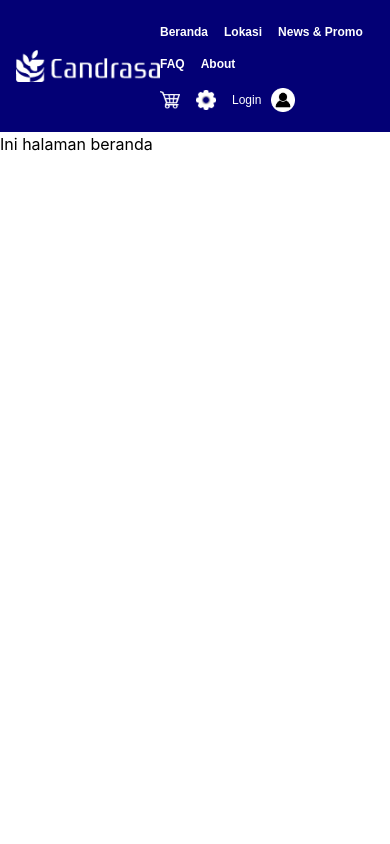
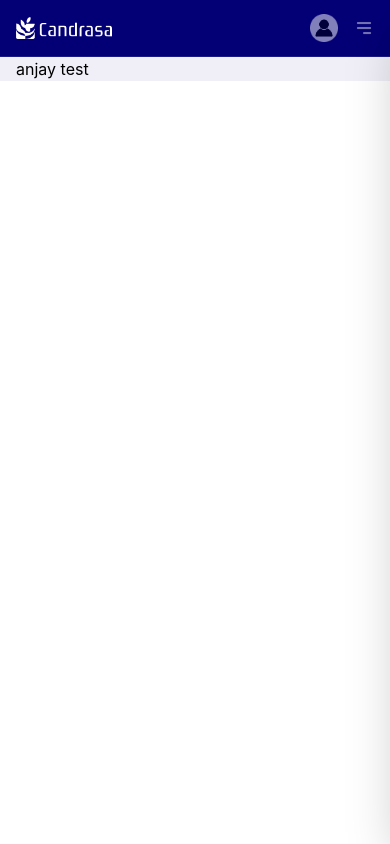
Before and after one commit to MetamorphosisDev/candrasa-bakery-ecommerce, a React (Vite) app: page / in a window 390 px wide. Built offline with nearby package versions, Linux system fonts and the light colour scheme.

Commit message:
Beautify the UI of the Navbar and add responsiveness to the navbar

```diff
--- a/src/App.tsx
+++ b/src/App.tsx
@@ -5,6 +5,7 @@ import Lokasi from "./pages/lokasi";
 import NewsAndPromo from "./pages/newsandpromo";
 import FAQCustomer from "./pages/faqcustomer";
 import About from "./pages/about";
+import Login from "./pages/login_user"
 
 
 function App() {
@@ -17,6 +18,7 @@ function App() {
         <Route path="/newsandpromo" element={<NewsAndPromo />} />
         <Route path="/faq" element={<FAQCustomer />} />
         <Route path="/about" element={<About />} />
+        <Route path="/login_user" element={<Login />}></Route>
       </Routes>
     </BrowserRouter>
   );
--- a/src/Components/Navbar.tsx
+++ b/src/Components/Navbar.tsx
@@ -1,54 +1,300 @@
-import { Link } from "react-router-dom";
+import { Link, useLocation } from 'react-router-dom';
+import { useState, useEffect } from 'react';
 
-function Menu({ label, href }: { label: string; href: string }) {
+// NOTE AJA:
+    // Responsive:
+    // sm	  >640px	  Small         → tablet / landscape hp kecil
+    // md	  >768px	  Medium        → tablet besar / laptop mini
+    // lg	  >1024px	  Large         → laptop / desktop
+    // xl	  >1280px	  Extra large   → desktop besar
+    // 2xl	>1536px	  Very large    → layar ultra-wide
+
+/* NOTE:: Kode Search bar - To Navbar */
+function Searchbar() {
+  return (
+    <div className="searchbar">
+      <form className="relative w-full md:w-64 lg:w-80">
+        <input
+          type="text"
+          placeholder="Search products..."
+          className="w-full rounded-full bg-white/10 backdrop-blur-md border border-white/20 px-4 py-2 pl-10 text-sm
+              text-white placeholder-white/50 focus:outline-none focus:ring-2 focus:ring-white/40 focus:bg-white/20 transition-all duration-300"
+        />
+        <svg
+          xmlns="http://www.w3.org/2000/svg"
+          viewBox="0 0 24 24"
+          stroke="currentColor"
+          strokeWidth="2"
+          fill="none"
+          className="absolute left-3 top-1/2 -translate-y-1/2 w-4 h-4 text-white/50"
+        >
+          <path
+            strokeLinecap="round"
+            strokeLinejoin="round"
+            d="m21 21-3.5-3.5M17 10a7 7 0 1 1-14 0 7 7 0 0 1 14 0Z"
+          />
+        </svg>
+      </form>
+    </div>
+  );
+}
+
+/* NOTE:: Kode Komponen Menu - To Navbar */
+function Menu({
+  label,
+  href,
+  onClick,
+}: {
+  label: string;
+  href: string;
+  onClick?: () => void;
+}) {
+  const location = useLocation();
+  const isActive = location.pathname === href;
+
   return (
     <li>
       <Link
         to={href}
-        className="group relative inline-block transition-transform duration-200 ease-in-out hover:scale-105"
+        onClick={onClick}
+        className={`group relative inline-block text-[11px] font-medium tracking-widest uppercase transition-all duration-200 ease-in-out hover:scale-105 ${
+          isActive ? 'text-white' : 'text-white/60 hover:text-white'
+        }`}
       >
         {label}
-        <span className="absolute left-0 -bottom-1 h-0.5 w-full scale-x-0 origin-center bg-white transition-transform duration-200 ease-out group-hover:scale-x-100" />
+        <span
+          className={`absolute left-1/2 -translate-x-1/2 -bottom-1 h-px bg-white transition-all duration-300 ease-out ${
+            isActive ? 'w-3' : 'w-0 group-hover:w-3'
+          }`}
+        />
       </Link>
     </li>
   );
 }
 
-function IconNavbar({ href, imgsrc, alt }: { href: string; imgsrc: string; alt: string }) {
+/* NOTE:: Kode Icon Navbar */
+function IconNavbar({
+  href,
+  imgsrc,
+  alt,
+}: {
+  href: string;
+  imgsrc: string;
+  alt: string;
+}) {
   return (
-    <a href={href} className="inline-block transition-transform duration-300 ease-in-out hover:scale-110">
-      <img src={imgsrc} alt={alt} className="w-5" />
+    <a
+      href={href}
+      className="inline-block opacity-50 hover:opacity-100 transition-opacity duration-200"
+    >
+      <img src={imgsrc} alt={alt} className="w-4" />
     </a>
   );
 }
 
+/* NOTE:: Hamburger Button */
+function HamburgerButton({ onClick }: { onClick: () => void }) {
+  return (
+    <button
+      onClick={onClick}
+      className="opacity-50 hover:opacity-100 transition-opacity duration-200 focus:outline-none"
+      aria-label="Toggle menu"
+    >
+      <img src="/Icon/HamburgerIcon.png" alt="Menu" className="w-5 hover:w-6 transition-all duration-200 ease-in-out" />
+    </button>
+  );
+}
+
+/* NOTE:: Mobile Drawer Menu */
+function MobileMenu({ isOpen, onClose }: { isOpen: boolean; onClose: () => void }) {
+  return (
+    <>
+      {/* Backdrop */}
+      <div
+        onClick={onClose}
+        className={`fixed inset-0 bg-black/50 backdrop-blur-sm z-40 transition-opacity duration-300 lg:hidden ${
+          isOpen ? 'opacity-100 pointer-events-auto' : 'opacity-0 pointer-events-none'
+        }`}
+      />
+
+      {/* Drawer */}
+      <div
+        className={`fixed top-0 right-0 h-full w-72 bg-blue-dark z-50 flex flex-col transition-transform duration-300 ease-in-out lg:hidden shadow-2xl ${
+          isOpen ? 'translate-x-0' : 'translate-x-full'
+        }`}
+      >
+        {/* Drawer Header */}
+        <div className="flex items-center justify-between px-6 py-4 border-b border-white/10">
+          <img
+            src="/Images/Logo/logo-web-full.png"
+            alt="logocandrasa"
+            className="w-28"
+          />
+          <button
+            onClick={onClose}
+            className="text-white/60 hover:text-white transition-colors duration-200"
+            aria-label="Close menu"
+          >
+            <svg
+              viewBox="0 0 24 24"
+              stroke="currentColor"
+              strokeWidth="2"
+              fill="none"
+              className="w-5 h-5"
+            >
+              <path
+                strokeLinecap="round"
+                strokeLinejoin="round"
+                d="M6 18L18 6M6 6l12 12"
+              />
+            </svg>
+          </button>
+        </div>
+
+        {/* Search in Drawer */}
+        <div className="px-6 py-4 border-b border-white/10">
+          <Searchbar />
+        </div>
+
+        {/* Navigation Links */}
+        <nav className="flex-1 overflow-y-auto px-6 py-6">
+          <ul className="flex flex-col gap-5">
+            <Menu label="Beranda" href="/" onClick={onClose} />
+            <Menu label="Lokasi" href="/lokasi" onClick={onClose} />
+            <Menu label="News & Promo" href="/newsandpromo" onClick={onClose} />
+            <div className="h-px bg-white/10 my-1" />
+            <Menu label="FAQ" href="/faq" onClick={onClose} />
+            <Menu label="About" href="/about" onClick={onClose} />
+          </ul>
+        </nav>
+
+        {/* Bottom Actions */}
+        <div className="px-6 py-5 border-t border-white/10">
+          <div className="flex items-center justify-between">
+            <div className="flex items-center gap-5">
+              <IconNavbar
+                href="https/"
+                imgsrc="/Icon/IconBelanja.png"
+                alt="Belanja"
+              />
+              <IconNavbar
+                href="https/"
+                imgsrc="/Icon/IconSettings.png"
+                alt="Settings"
+              />
+            </div>
+            <Link
+              to="/login_user"
+              onClick={onClose}
+              className="flex items-center gap-2 text-[11px] font-medium tracking-widest uppercase text-white/60 hover:text-white transition-colors duration-200"
+            >
+              Login
+              <img
+                src="/Icon/IconLogin.png"
+                alt="Login"
+                className="w-5 opacity-60"
+              />
+            </Link>
+          </div>
+        </div>
+      </div>
+    </>
+  );
+}
+
+/* NOTE:: Kode Navbar */
 function Navbar() {
+  const [mobileOpen, setMobileOpen] = useState(false);
+
+  // Lock body scroll when drawer is open
+  useEffect(() => {
+    document.body.style.overflow = mobileOpen ? 'hidden' : '';
+    return () => {
+      document.body.style.overflow = '';
+    };
+  }, [mobileOpen]);
+
   return (
-    <div className="bg-blue-dark text-white py-4 font-poppins">
-      <div className="flex items-center justify-between px-4 md:px-8">
-        <div className="logo shrink-0">
-          <img src="/Images/Logo/logo-web-full.png" alt="logocandrasa" className="w-36 md:w-40" />
-        </div>
-        <div className="flex flex-wrap items-center gap-4 md:gap-6 pt-2">
-          <ul className="menu flex flex-wrap items-center gap-4 md:gap-6 text-xs font-bold">
+    <>
+      <div className="bg-blue-dark text-white font-poppins sticky top-0 z-30">
+        <div className="flex items-center justify-between px-4 sm:px-6 lg:px-8 py-3.5">
+
+          {/* Logo */}
+          <div className="shrink-0">
+            <img
+              src="/Images/Logo/logo-web-full.png"
+              alt="logocandrasa"
+              className="w-24 sm:w-28 lg:w-32"
+            />
+          </div>
+
+          {/* Searchbar - Hide */}
+          <div className="hidden lg:block">
+            <Searchbar />
+          </div>
+
+          <ul className="hidden lg:flex items-center gap-7">
             <Menu label="Beranda" href="/" />
             <Menu label="Lokasi" href="/lokasi" />
             <Menu label="News & Promo" href="/newsandpromo" />
-            <span className="bg-white w-px h-4 hidden md:block" />
+            <span className="bg-white/20 w-px h-3" />
             <Menu label="FAQ" href="/faq" />
             <Menu label="About" href="/about" />
           </ul>
-          <div className="Option flex items-center gap-4 md:gap-6 pb-1">
-            <IconNavbar href="https/" imgsrc="/Icon/IconBelanja.png" alt="Belanja" />
-            <IconNavbar href="https/" imgsrc="/Icon/IconSettings.png" alt="Settings" />
-          </div>
-          <div className="login flex items-center gap-2.5 pb-1 cursor-pointer transition-transform duration-300 ease-in-out hover:scale-105">
-            <p className="text-xs font-medium">Login</p>
-            <img src="/Icon/IconLogin.png" alt="Login" className="w-6 md:w-7" />
+
+          {/* Right Side */}
+          <div className="flex items-center gap-4 sm:gap-5">
+            {/* Icons - desktop only */}
+            <div className="hidden lg:flex items-center gap-5">
+              <IconNavbar
+                href="https/"
+                imgsrc="/Icon/IconBelanja.png"
+                alt="Belanja"
+              />
+              <IconNavbar
+                href="https/"
+                imgsrc="/Icon/IconSettings.png"
+                alt="Settings"
+              />
+            </div>
+
+            {/* Login - desktop only (full text version) */}
+            <div className="hidden lg:flex items-center gap-5">
+              <div className="w-px h-3 bg-white/20" />
+              <Link
+                to="/login_user"
+                className="flex items-center gap-2 text-[11px] font-medium tracking-widest uppercase text-white/60 hover:text-white transition-colors duration-200"
+              >
+                Login
+                <img
+                  src="/Icon/IconLogin.png"
+                  alt="Login"
+                  className="w-6 opacity-60"
+                />
+              </Link>
+            </div>
+
+            {/* Mobile/Tablet: Login icon + Hamburger */}
+            <div className="flex items-center gap-4 lg:hidden">
+              <Link
+                to="/login_user"
+                className="opacity-50 hover:opacity-100 transition-opacity duration-200"
+                aria-label="Login"
+              >
+                <img src="/Icon/IconLogin.png" alt="Login" className="w-7" />
+              </Link>
+              <HamburgerButton onClick={() => setMobileOpen(true)} />
+            </div>
           </div>
         </div>
+
+        {/* Bottom hairline */}
+        <div className="h-px bg-white/10" />
       </div>
-    </div>
+
+      {/* Mobile Drawer */}
+      <MobileMenu isOpen={mobileOpen} onClose={() => setMobileOpen(false)} />
+    </>
   );
 }
 
--- a/src/main.tsx
+++ b/src/main.tsx
@@ -2,6 +2,7 @@ import { StrictMode } from 'react';
 import { createRoot } from 'react-dom/client';
 import './index.css';
 import App from './App.tsx';
+
 
 createRoot(document.getElementById('root')!).render(
   <StrictMode>
--- a/src/pages/beranda.tsx
+++ b/src/pages/beranda.tsx
@@ -1,5 +1,10 @@
 function Beranda() {
-    return <div>Ini halaman beranda</div>;
+    return (
+        <div className="beranda-page">
+            <div className="beranda-page-top beranda-page-top bg-gray-light px-4 sm:px-6 lg:px-8">anjay test</div>
+            <div className="beranda-page-category-product"></div>
+        </div>
+    )
 }
 
 export default Beranda;
--- /dev/null
+++ b/src/pages/login_user.tsx
@@ -0,0 +1,7 @@
+
+
+function Login() {
+    return <div>HALAMAN YTTA</div>;
+}
+
+export default Login;
```
Also changed, not shown: src/Components/PopupAlert.tsx (added, +15 -0 lines), src/index.css (+0 -10 lines), public/Icon/HamburgerIcon.png (added).
